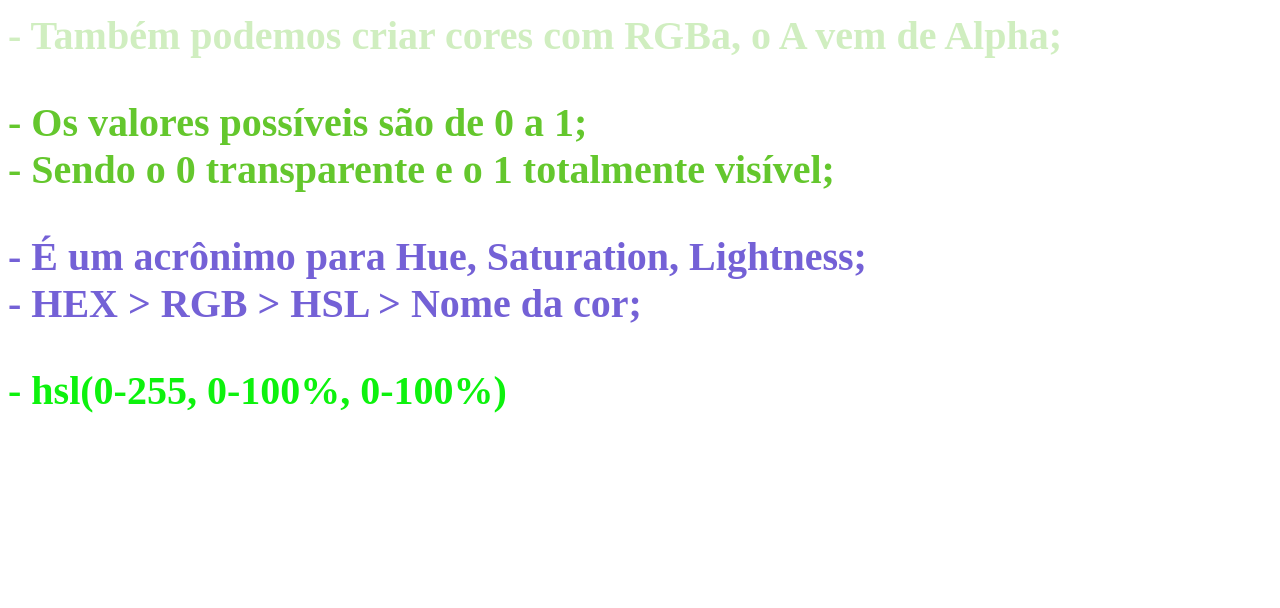
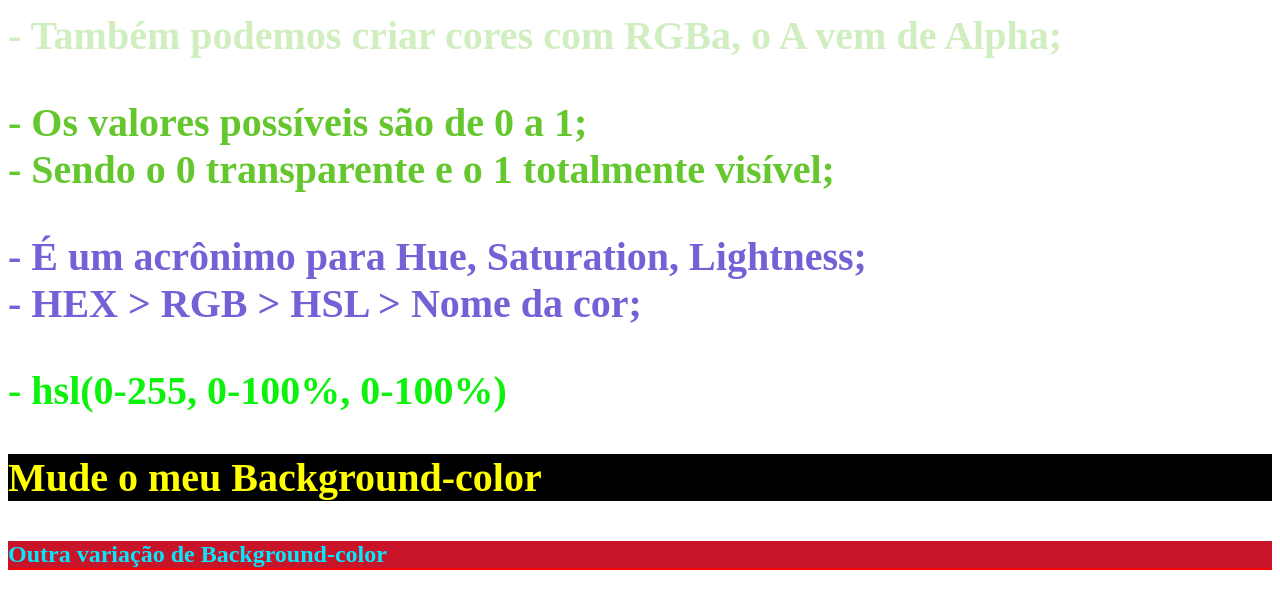
Before and after one commit to heitorlupino/html-css-js-ts-react, a plain HTML site: page Seção3_CSS/index.html in a window 1280 px wide. Shown: the part 2226-2834 px from the top of the page. Drawn offline with Linux system fonts and the light colour scheme.

Commit message:
aprendendo a usar o background-color

```diff
--- a/Seção3_CSS/css/style.css
+++ b/Seção3_CSS/css/style.css
@@ -87,3 +87,14 @@ h2{
 .mixed_hsl{
     color: hsl(120, 90%, 50%);
 }
+
+/* 17 - Background-color */
+.bg{
+    background-color: #000;
+    color: rgb(255, 255, 0);
+}
+
+.bg_2{
+    background-color: rgb(200, 20, 40);
+    color: rgb(0, 234, 255);
+}
--- a/Seção3_CSS/index.html
+++ b/Seção3_CSS/index.html
@@ -107,5 +107,9 @@
     <p class="mixed_hsl">
         - hsl(0-255, 0-100%, 0-100%)
     </p>
+
+    <!-- 17 - Background-color -->
+    <p class="bg">Mude o meu Background-color</p>
+    <h2 class="bg_2">Outra variação de Background-color</h2>
 </body>
 </html>
```
